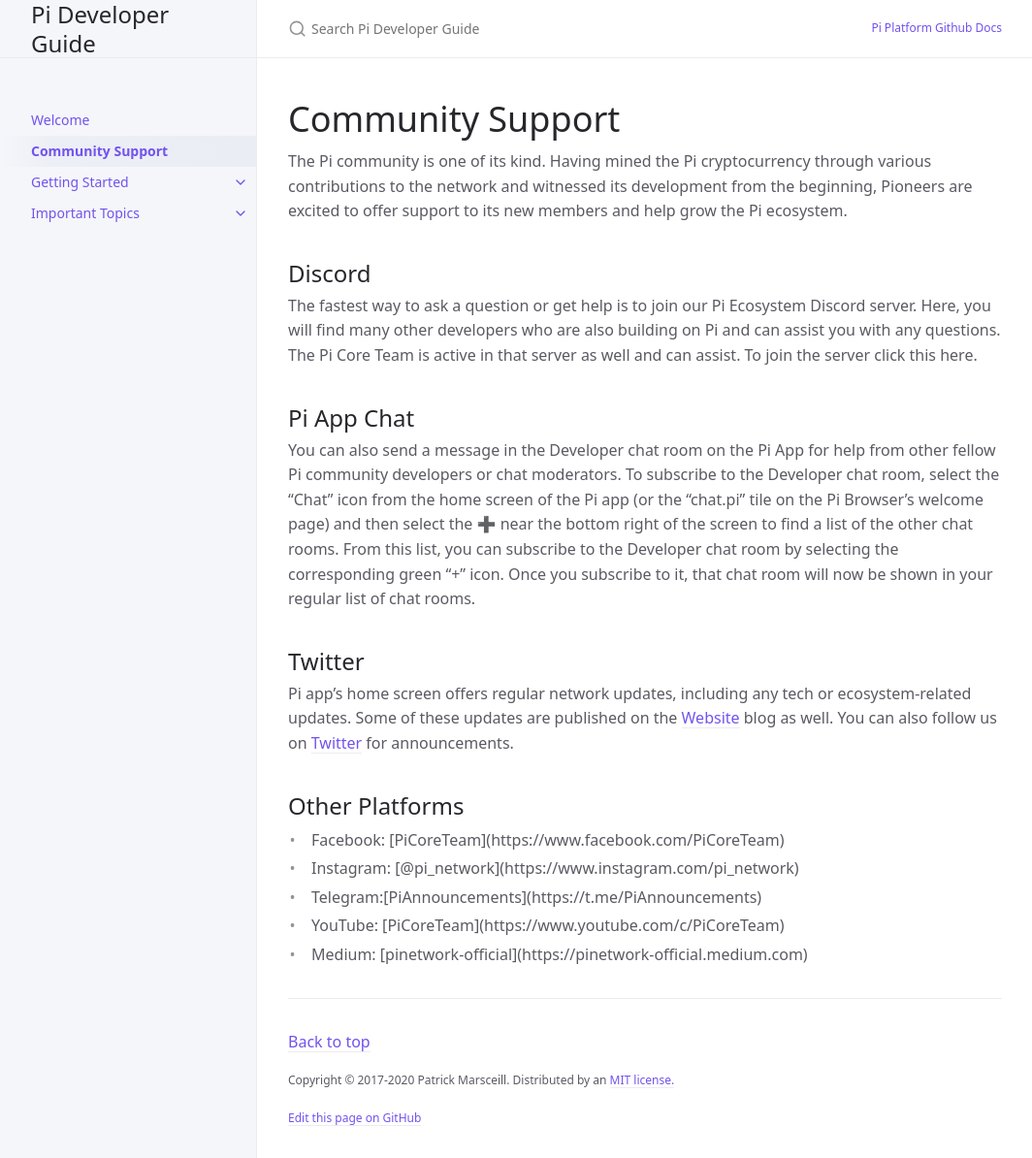
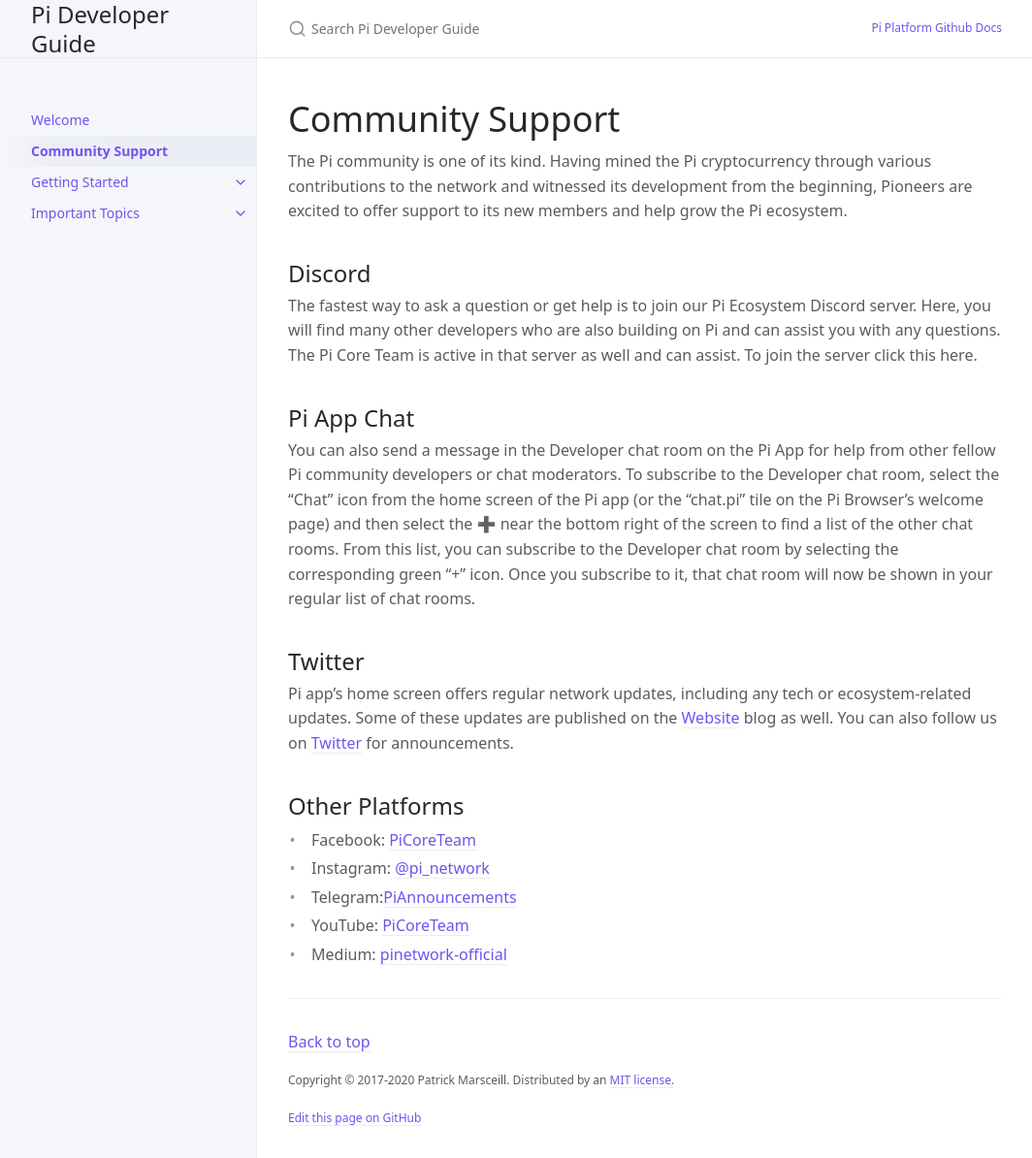
Before and after one commit to CryptoGing/Guide, a Jekyll site: the page built from docs/communitySupport.md, in a window 1280 px wide and 1194 px high. Shown: the whole window at 97% size, without its empty margins (107-1171 px from the left). Built offline with Jekyll 4.4.1, drawn with Linux system fonts in a browser that asks for light colours.

Commit message:
updated docs

```diff
--- a/docs/communitySupport.md
+++ b/docs/communitySupport.md
@@ -17,10 +17,8 @@
 Pi app’s home screen offers regular network updates, including any tech or ecosystem-related updates. Some of these updates are published on the [Website](https://minepi.com/blog) blog as well. You can also follow us on  [Twitter](https://twitter.com/PiCoreTeam) for announcements.
 
 ## Other Platforms
-<ul>
-    <li>Facebook: [PiCoreTeam](https://www.facebook.com/PiCoreTeam)</li>
-    <li>Instagram: [@pi_network](https://www.instagram.com/pi_network)</li>
-    <li>Telegram:[PiAnnouncements](https://t.me/PiAnnouncements)</li>
-    <li>YouTube: [PiCoreTeam](https://www.youtube.com/c/PiCoreTeam)</li>
-    <li>Medium: [pinetwork-official](https://pinetwork-official.medium.com)</li>
-</ul>
+- Facebook: [PiCoreTeam](https://www.facebook.com/PiCoreTeam)
+- Instagram: [@pi_network](https://www.instagram.com/pi_network)
+- Telegram:[PiAnnouncements](https://t.me/PiAnnouncements)
+- YouTube: [PiCoreTeam](https://www.youtube.com/c/PiCoreTeam)
+- Medium: [pinetwork-official](https://pinetwork-official.medium.com)
```
Also changed, not shown: docs/gettingStarted.md (+1 -1 lines), docs/gettingStarted/brainstorm.md (+1 -1 lines), docs/gettingStarted/devPortal.md (+1 -1 lines), docs/gettingStarted/gettingStartedChecklist.md (added, +17 -0 lines), docs/gettingStarted/piBrowserIntroduction.md (+1 -1 lines), docs/gettingStarted/piPlatform.md (+1 -1 lines).
